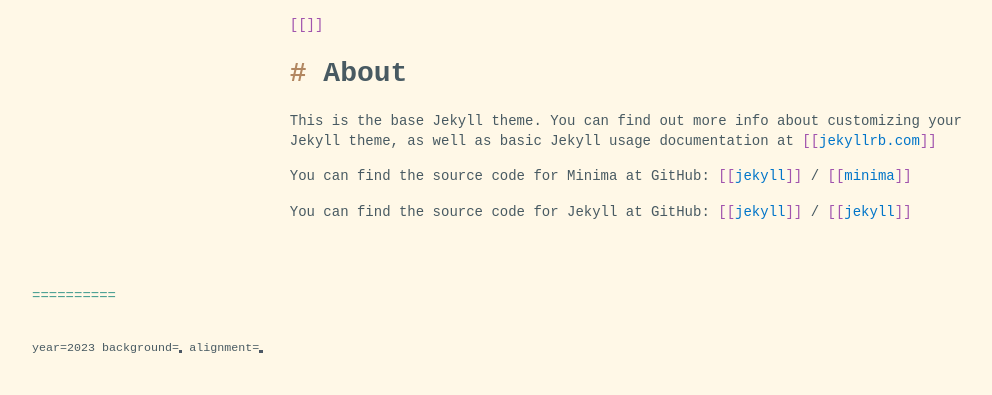
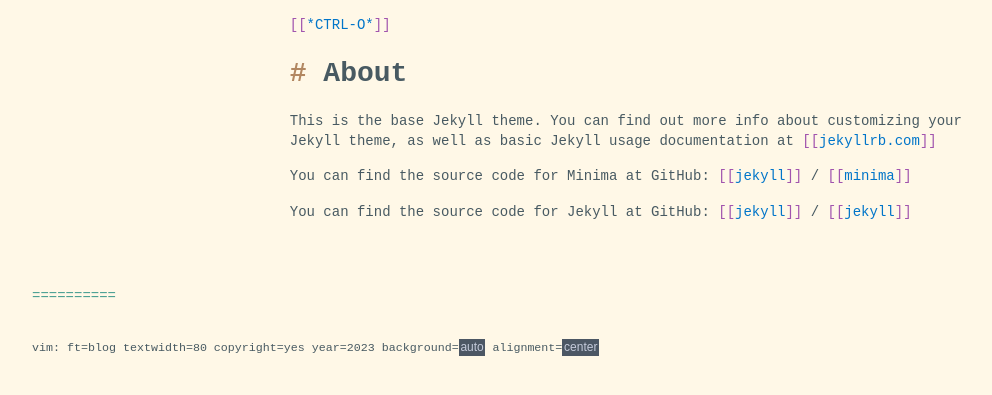
Before and after one commit to qhuyduong/qhuyduong.github.io, a Jekyll site: the page built from about.md, in a window 1280 px wide. Shown: the top 395 px of the page, without its empty margins (10-1002 px from the left). Built offline with Jekyll 4.4.1, drawn with Linux system fonts in a browser that asks for light colours.

Commit message:
Configure theme

```diff
--- a/_config.yml
+++ b/_config.yml
@@ -29,6 +29,19 @@
 
 # Build settings
 theme: no-style-please
+theme_config:
+  # can be "light", "dark" or "auto"
+  appearance: 'auto'
+  # can be "left" or "center"
+  alignment: 'center'
+  # customize text for homepage link in post layout
+  back_home_text: '*CTRL-O*'
+  footer: 'vim: ft=blog textwidth=80 copyright=yes'
+  # customize how date is formatted
+  date_format: '%d/%m/%Y'
+  # show blog description in home page
+  show_description: true
+
 plugins:
   - jekyll-feed
 
```
